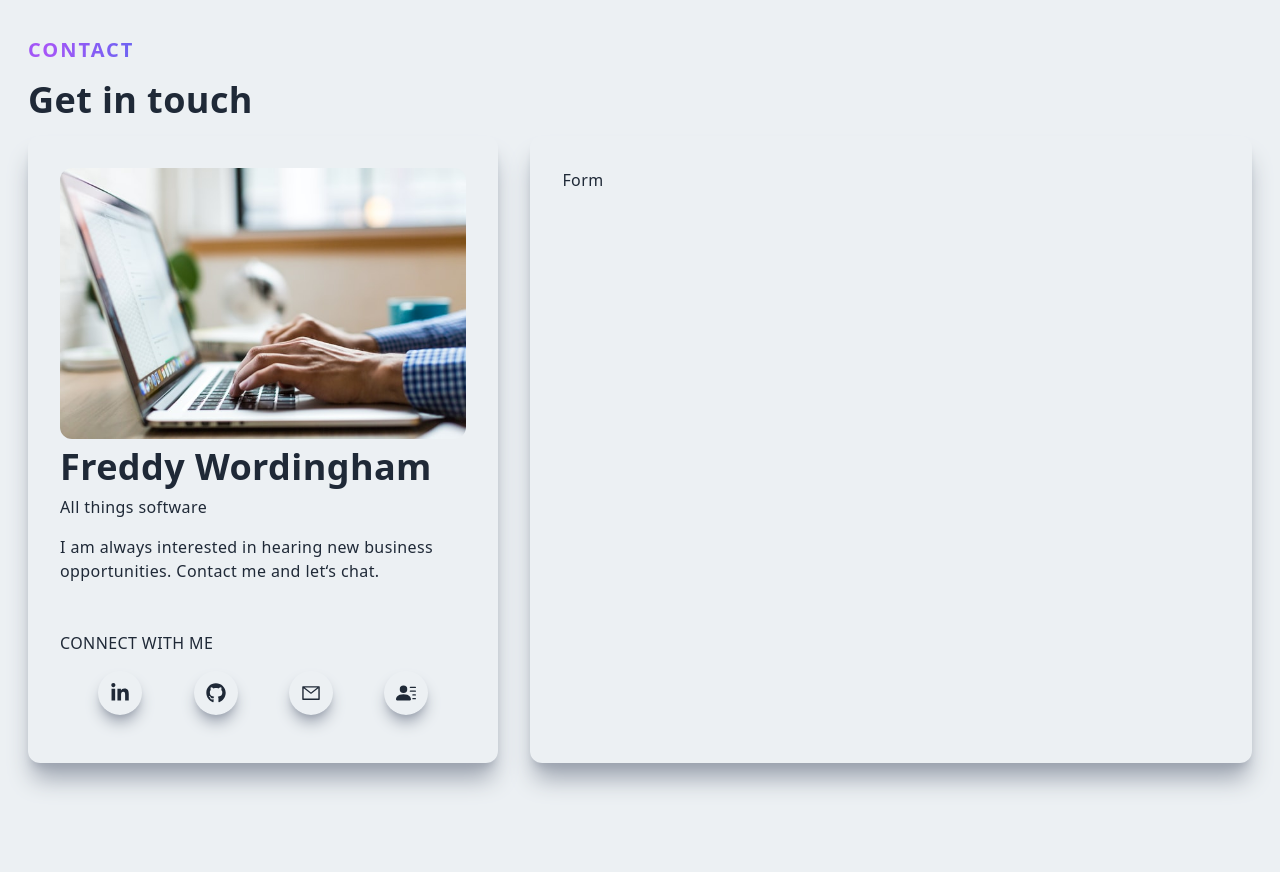
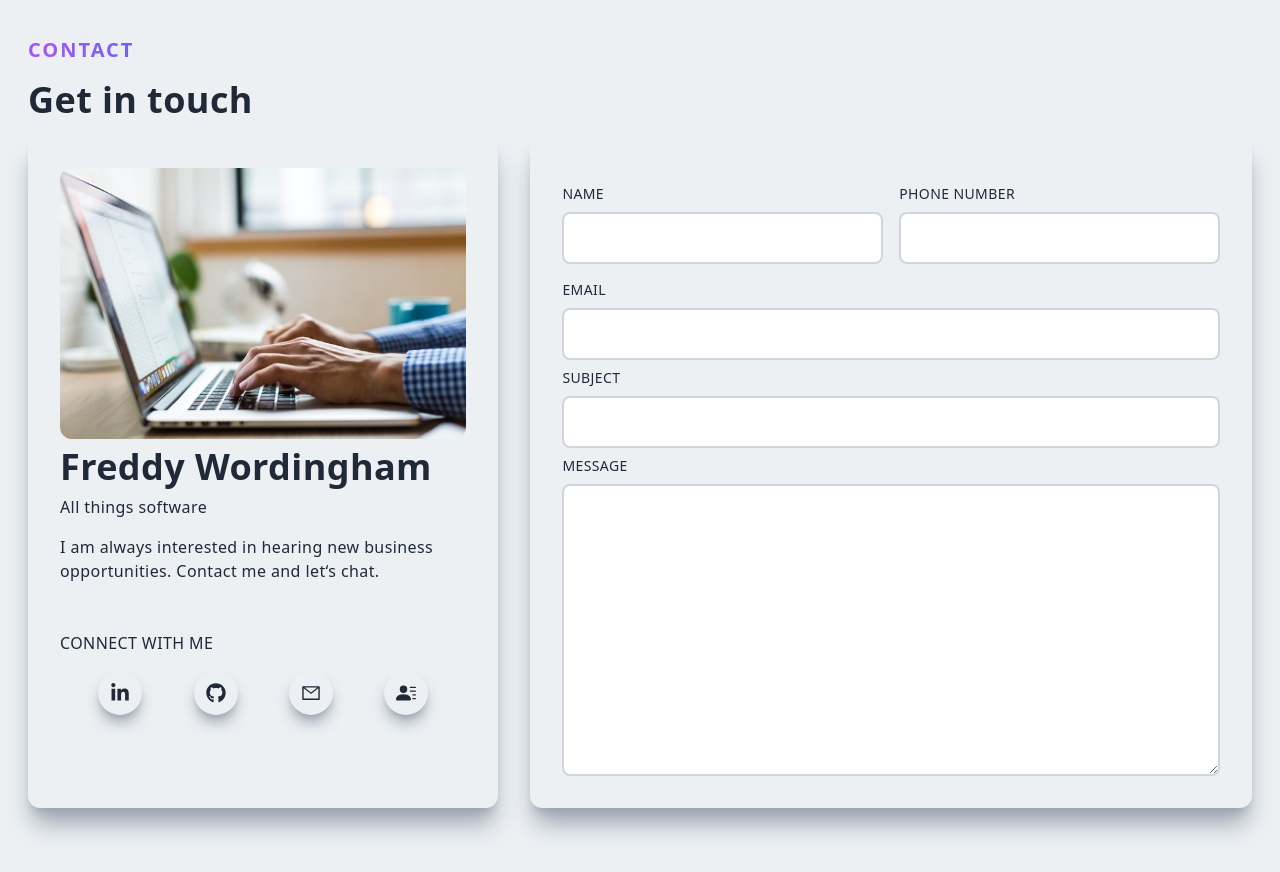
Before and after one commit to FreddyWordingham/Starlight, a Next.js app in the folder stack/frontend/: page / in a window 1280 px wide. Shown: the part 3520-4392 px from the top of the page. Before the commit the page ends 4347 px from the top, so only its background shows below. Built offline with nearby package versions, Linux system fonts and the light colour scheme.

Commit message:
Added contact form

```diff
--- a/stack/frontend/components/Contact.tsx
+++ b/stack/frontend/components/Contact.tsx
@@ -12,10 +12,10 @@
                 </span>
                 <h2 className="py-4">Get in touch</h2>
                 <div className="grid lg:grid-cols-5 gap-8">
-                    <div className="col-span-3 lg:col-span-2 w-full h-full shadow-xl shadow-gray-400 rounded-xl p-4">
+                    <div className="col-span-3 lg:col-span-2 w-full h-auto shadow-xl shadow-gray-400 rounded-xl p-4">
                         <Description />
                     </div>
-                    <div className="col-span-3 lg:col-span-3 w-full h-full shadow-xl shadow-gray-400 rounded-xl p-4">
+                    <div className="col-span-3 lg:col-span-3 w-full h-auto shadow-xl shadow-gray-400 rounded-xl p-4">
                         <ContactForm />
                     </div>
                 </div>
@@ -46,7 +46,34 @@
 };
 
 const ContactForm = () => {
-    return <div className="lg:p-4 h-full">Form</div>;
+    return (
+        <div className="p-4">
+            <form>
+                <div className="grid md:grid-cols-2 gap-4 w-full py-2">
+                    <div className="flex flex-col">
+                        <label className="uppercase text-sm py-2">Name</label>
+                        <input className="border-2 rounded-lg p-3 flex border-gray-300" type="text" />
+                    </div>
+                    <div className="flex flex-col">
+                        <label className="uppercase text-sm py-2">Phone Number</label>
+                        <input className="border-2 rounded-lg p-3 flex border-gray-300" type="text" />
+                    </div>
+                </div>
+                <div className="flex flex-col">
+                    <label className="uppercase text-sm py-2">Email</label>
+                    <input className="border-2 rounded-lg p-3 flex border-gray-300" type="email" />
+                </div>
+                <div className="flex flex-col">
+                    <label className="uppercase text-sm py-2">Subject</label>
+                    <input className="border-2 rounded-lg p-3 flex border-gray-300" type="email" />
+                </div>
+                <div className="flex flex-col">
+                    <label className="uppercase text-sm py-2">Message</label>
+                    <textarea className="border-2 rounded-lg p-3 border-gray-300" rows="11"></textarea>
+                </div>
+            </form>
+        </div>
+    );
 };
 
 export default Contact;
```
